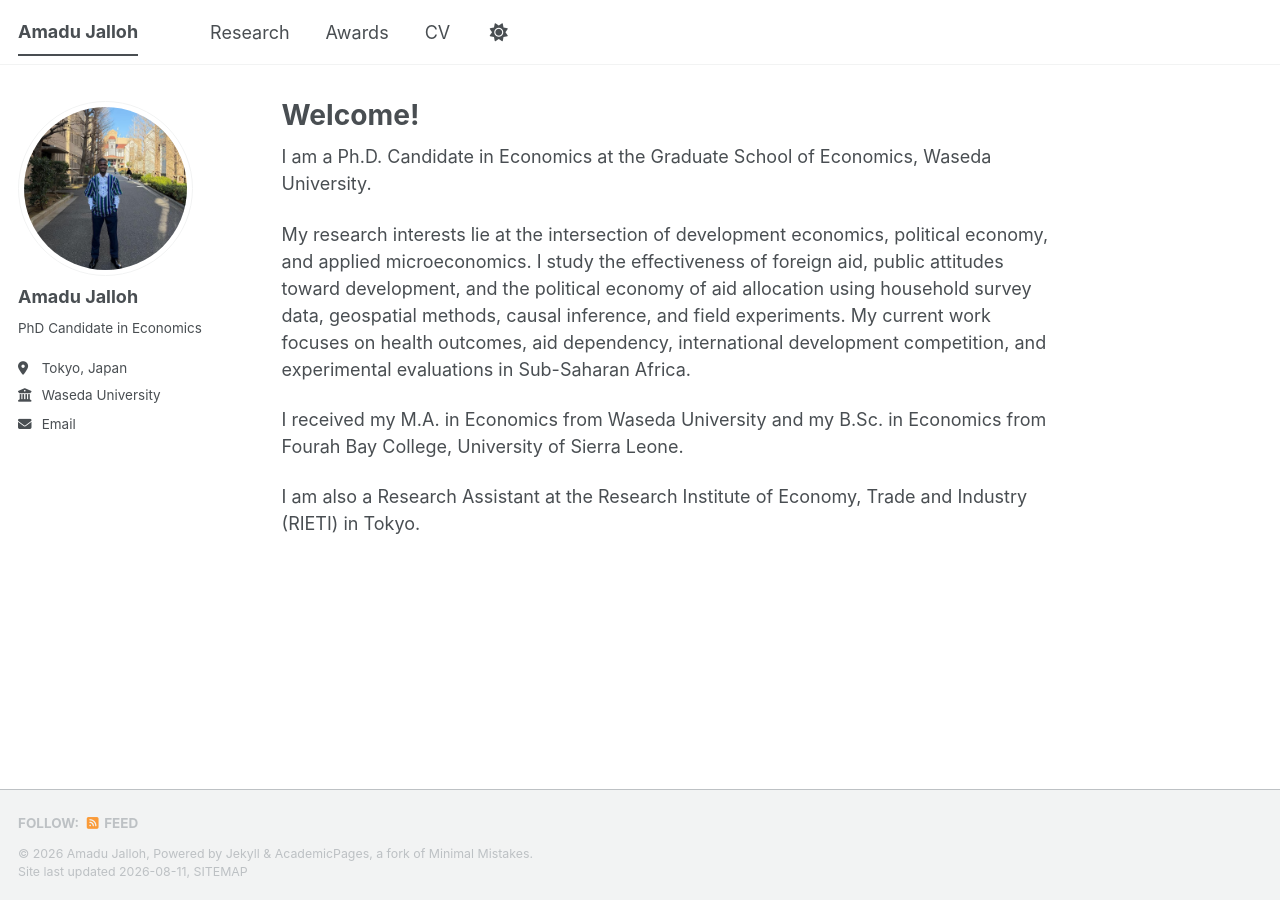
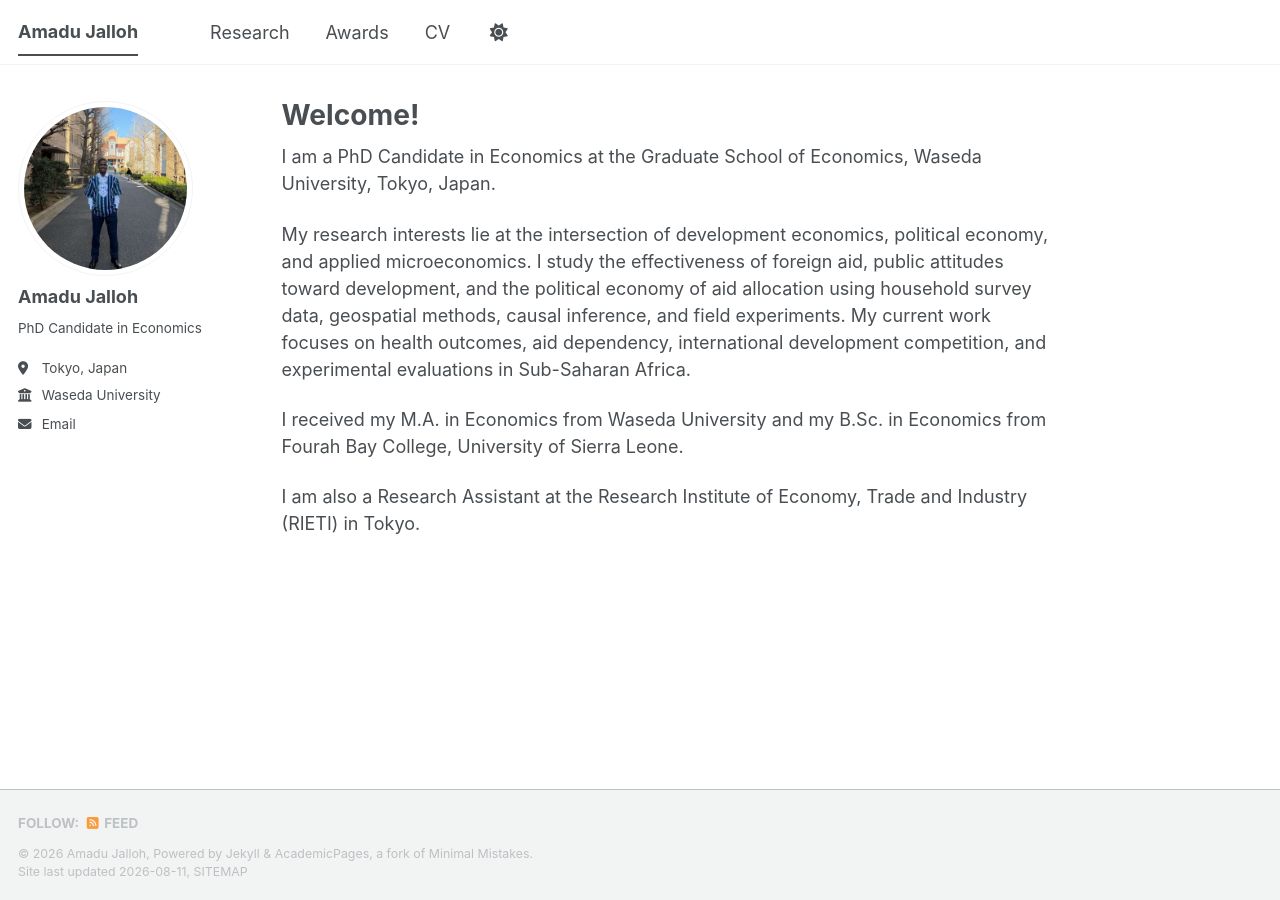
Before and after one commit to Jay95-png/Jay95-png.github.io, a Jekyll site: the page built from _pages/about.md, in a window 1280 px wide. Built offline with Jekyll 4.4.1, drawn with Linux system fonts in a browser that asks for light colours; a style sheet for code colours, icons or effects is not loaded.

Commit message:
Revise about page description for clarity and detail
Updated the description to include location and corrected the Ph.D. to PhD format.

```diff
--- a/_pages/about.md
+++ b/_pages/about.md
@@ -7,7 +7,7 @@ redirect_from:
   - /about.html
 ---
 
-I am a Ph.D. Candidate in Economics at the Graduate School of Economics, Waseda University.
+I am a PhD Candidate in Economics at the Graduate School of Economics, Waseda University, Tokyo, Japan.
 
 My research interests lie at the intersection of development economics, political economy, and applied microeconomics. I study the effectiveness of foreign aid, public attitudes toward development, and the political economy of aid allocation using household survey data, geospatial methods, causal inference, and field experiments. My current work focuses on health outcomes, aid dependency, international development competition, and experimental evaluations in Sub-Saharan Africa.
 
```
